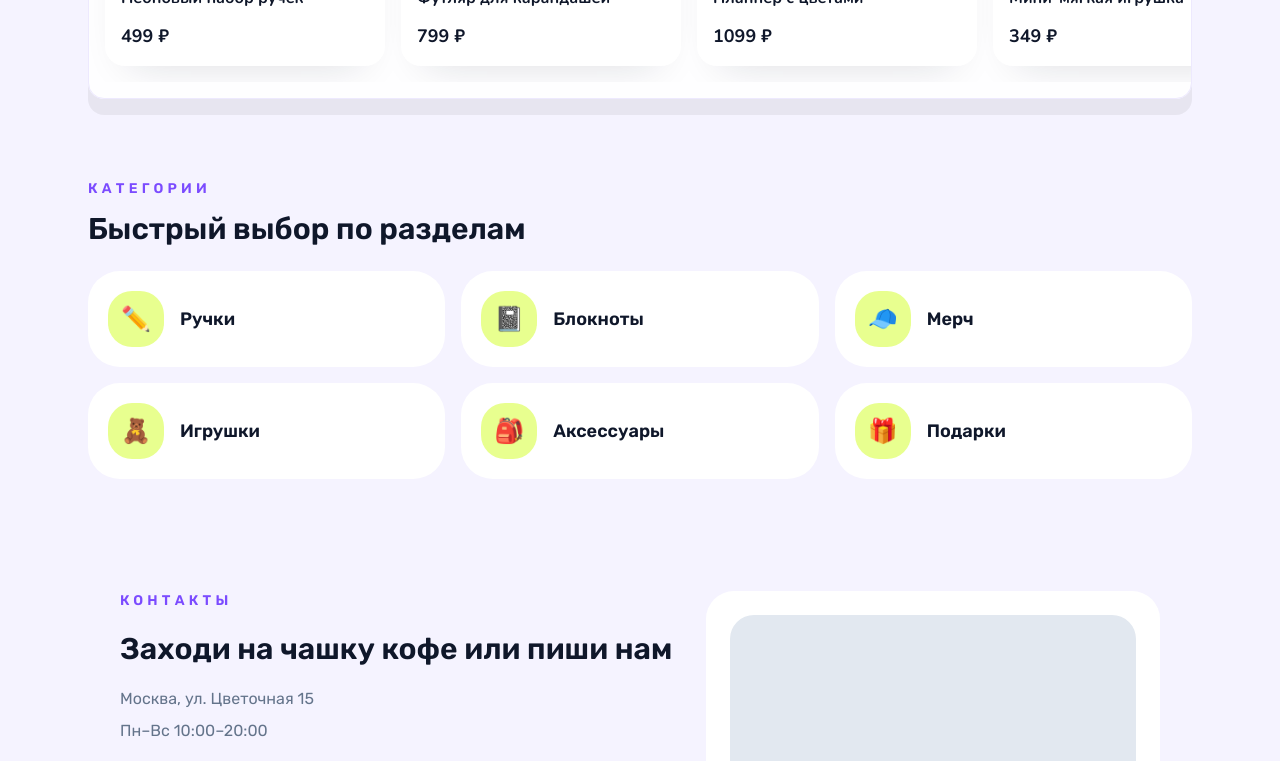
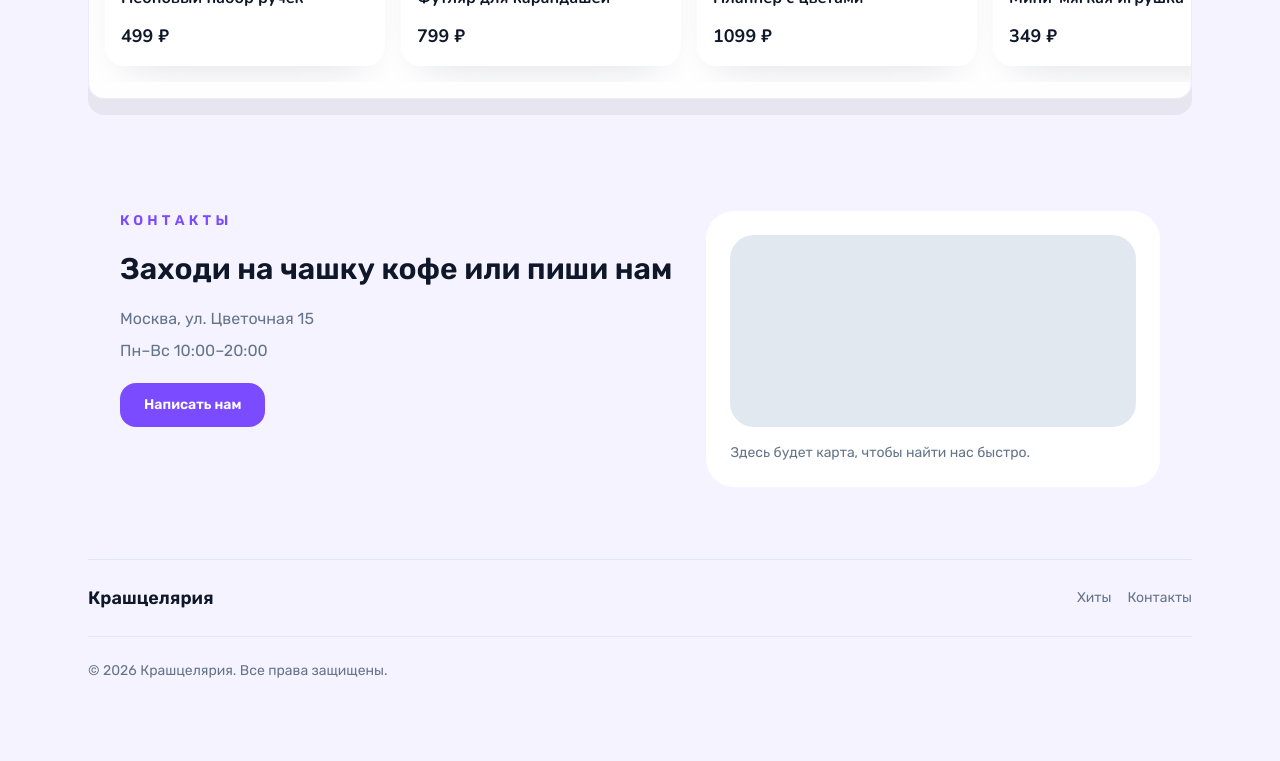
Before and after one commit to RahaAndiyskiy/Crash_celarya, a Next.js app: page / in a window 1280 px wide. Shown: the part 2000-2761 px from the top of the page. After the commit the page ends 2697 px from the top, so only its background shows below. Built offline with nearby package versions, Linux system fonts and the light colour scheme.

Commit message:
Finalize layout updates and remove categories section

```diff
--- a/app/page.jsx
+++ b/app/page.jsx
@@ -2,10 +2,9 @@ import Header from '../components/Header';
 import Hero from '../components/Hero';
 import Features from '../components/Features';
 import Products from '../components/Products';
-import Categories from '../components/Categories';
 import Contacts from '../components/Contacts';
 import Footer from '../components/Footer';
-import { heroText, features, products, categories, contacts } from '../content';
+import { heroText, features, products, contacts } from '../content';
 
 export default function Home() {
   return (
@@ -21,7 +20,6 @@ export default function Home() {
       <div className="mx-auto max-w-6xl px-4 py-4 sm:px-6">
         <main className="space-y-20 pt-0">
           <Products items={products} />
-          <Categories items={categories} />
           <Contacts data={contacts} />
         </main>
         <Footer />
--- a/components/Categories.jsx
+++ /dev/null
@@ -1,22 +0,0 @@
-export default function Categories({ items }) {
-  return (
-    <section id="categories" className="space-y-6">
-      <div>
-        <p className="text-sm font-semibold uppercase tracking-[0.3em] text-violet-medium">Категории</p>
-        <h2 className="mt-3 text-2xl font-semibold text-primary sm:text-3xl">Быстрый выбор по разделам</h2>
-      </div>
-      <div className="grid gap-4 sm:grid-cols-2 lg:grid-cols-3">
-        {items.map((category) => (
-          <div key={category.id} className="flex items-center gap-4 rounded-[2rem] bg-white p-5">
-            <div className="flex h-14 w-14 items-center justify-center rounded-3xl bg-lime-soft text-2xl">
-              {category.icon}
-            </div>
-            <div>
-              <h3 className="text-lg font-semibold text-primary">{category.title}</h3>
-            </div>
-          </div>
-        ))}
-      </div>
-    </section>
-  );
-}
--- a/components/Features.jsx
+++ b/components/Features.jsx
@@ -89,18 +89,18 @@ export default function Features({ items }) {
           <img
             src="/Манул_Топ.webp"
             alt="Манул"
-            className="h-[320px] w-[220px] object-contain absolute -left-[35px] top-[45px] -translate-y-1/2 max-w-none drop-shadow-[-1px_2px_0_rgba(0,0,0,0.5)]"
+            className="h-[320px] w-[220px] object-contain absolute -left-[35px] top-[45px] max-[420px]:-left-[48px] max-[420px]:top-[43px] max-[390px]:-left-[52px] max-[390px]:top-[42px] max-[360px]:-left-[56px] max-[360px]:top-[40px] -translate-y-1/2 max-w-none drop-shadow-[-1px_2px_0_rgba(0,0,0,0.5)]"
           />
         </div>
 
         <div className="flex-1 min-w-0 w-full space-y-4 text-left">
           <p
-            className="self-start inline-flex rounded-none border-[5px] border-white bg-gradient-to-br from-sky-200 via-cyan-200 to-sky-100 px-5 py-1 font-black uppercase tracking-[0.2em] text-primary shadow-[6px_6px_0_rgba(0,0,0,0.6)] sm:text-[1.1rem]"
+            className="self-start inline-flex rounded-none border-[5px] border-white bg-gradient-to-br from-sky-200 via-cyan-200 to-sky-100 px-5 py-1 font-black uppercase tracking-[0.2em] text-primary shadow-[6px_6px_0_rgba(0,0,0,0.6)] sm:text-[1.1rem] [@media(max-width:390px)]:text-[10px]"
           >
             НАШ ВАЙБ
           </p>
 
-          <h2 className="text-2xl font-nunito font-extrabold leading-tight text-primary text-left sm:text-3xl">
+          <h2 className="text-2xl font-nunito font-extrabold leading-tight text-primary text-left sm:text-3xl [@media(max-width:390px)]:text-[20px]">
             Это не просто магазин.
             <br />
             Это место для{' '}
@@ -110,7 +110,7 @@ export default function Features({ items }) {
             .
           </h2>
 
-          <p className="text-sm text-secondary sm:text-base text-left leading-relaxed">
+          <p className="text-sm text-secondary sm:text-base text-left leading-relaxed [@media(max-width:390px)]:text-[13px]">
             Тут есть все, что нужно
             <span className="block sm:inline"> для школы, учебы и твоего стиля.</span>
           </p>
--- a/components/Footer.jsx
+++ b/components/Footer.jsx
@@ -5,7 +5,6 @@ export default function Footer() {
         <div className="text-lg font-semibold text-primary">Крашцелярия</div>
         <nav className="flex flex-wrap gap-4 text-sm">
           <a href="#products" className="hover:text-primary">Хиты</a>
-          <a href="#categories" className="hover:text-primary">Категории</a>
           <a href="#contacts" className="hover:text-primary">Контакты</a>
         </nav>
       </div>
--- a/components/Header.jsx
+++ b/components/Header.jsx
@@ -14,7 +14,6 @@ export default function Header() {
 
         <nav className="hidden gap-4 md:flex text-sm text-secondary">
           <a href="#products" className="hover:text-primary">Хиты</a>
-          <a href="#categories" className="hover:text-primary">Категории</a>
           <a href="#contacts" className="hover:text-primary">Контакты</a>
         </nav>
 
@@ -74,13 +73,6 @@ export default function Header() {
                 Хиты
               </a>
               <a
-                href="#categories"
-                onClick={() => setMenuOpen(false)}
-                className="block rounded-none border-[12px] border-white bg-gradient-to-br from-violet-200 via-fuchsia-200 to-violet-100 px-6 py-5 text-lg font-semibold text-primary shadow-[0_10px_0_rgba(0,0,0,0.78)] transform-gpu transition duration-300 ease-out hover:-translate-y-1 hover:rotate-0 -rotate-[2deg]"
-              >
-                Категории
-              </a>
-              <a
                 href="#contacts"
                 onClick={() => setMenuOpen(false)}
                 className="block rounded-[1.2rem] border-[12px] border-white bg-gradient-to-br from-rose-200 via-rose-300 to-rose-100 px-6 py-5 text-lg font-semibold text-primary shadow-[0_10px_0_rgba(0,0,0,0.78)] transform-gpu transition duration-300 ease-out hover:-translate-y-1 hover:rotate-0 rotate-[1deg]"
--- a/components/Hero.jsx
+++ b/components/Hero.jsx
@@ -110,7 +110,7 @@ export default function Hero({ data }) {
                 <a href="#products" className="hero-button-primary w-full rounded-xl bg-[#A78BFA] px-4 py-3 text-base font-semibold text-white transition-colors hover:bg-[#9774f0]">
                   Смотреть хиты
                 </a>
-                <a href="#categories" className="catalog-button w-full rounded-xl border border-gray-300 bg-white px-4 py-3 text-base font-semibold text-primary">
+                <a href="#products" className="catalog-button w-full rounded-xl border border-gray-300 bg-white px-4 py-3 text-base font-semibold text-primary">
                   <span className="mr-2 inline-flex h-5 w-5 items-center justify-center rounded-full bg-slate-100 text-base">
                     <svg viewBox="0 0 24 24" fill="none" stroke="currentColor" strokeWidth="2" strokeLinecap="round" strokeLinejoin="round" className="h-4 w-4">
                       <path d="M20.8 4.6a5.5 5.5 0 0 0-7.8 0L12 5.6l-1-1a5.5 5.5 0 1 0-7.8 7.8l8.8 8.8 8.8-8.8a5.5 5.5 0 0 0 0-7.8Z" />
--- a/components/Products.jsx
+++ b/components/Products.jsx
@@ -17,11 +17,11 @@ export default function Products({ items }) {
             </p>
           </div>
         </div>
-        <div className="flex-shrink-0 relative -mt-2 -ml-10">
+        <div className="flex-shrink-0 relative -mt-2 -ml-10 max-[390px]:-ml-12 max-[360px]:-ml-14">
           <img
             src="/Манул_Хит.webp"
             alt=""
-            className="relative left-[-21px] top-[15px] h-[180px] w-auto object-contain drop-shadow-[0_4px_0_rgba(0,0,0,0.7)]"
+            className="relative left-[-21px] max-[390px]:left-[-24px] max-[360px]:left-[-26px] top-[15px] h-[180px] w-auto object-contain drop-shadow-[0_4px_0_rgba(0,0,0,0.7)]"
           />
         </div>
       </div>
--- a/content.js
+++ b/content.js
@@ -63,15 +63,6 @@ export const products = [
   },
 ];
 
-export const categories = [
-  { id: 1, title: 'Ручки', icon: '✏️' },
-  { id: 2, title: 'Блокноты', icon: '📓' },
-  { id: 3, title: 'Мерч', icon: '🧢' },
-  { id: 4, title: 'Игрушки', icon: '🧸' },
-  { id: 5, title: 'Аксессуары', icon: '🎒' },
-  { id: 6, title: 'Подарки', icon: '🎁' },
-];
-
 export const contacts = {
   location: 'Москва, ул. Цветочная 15',
   hours: 'Пн–Вс 10:00–20:00',
```
